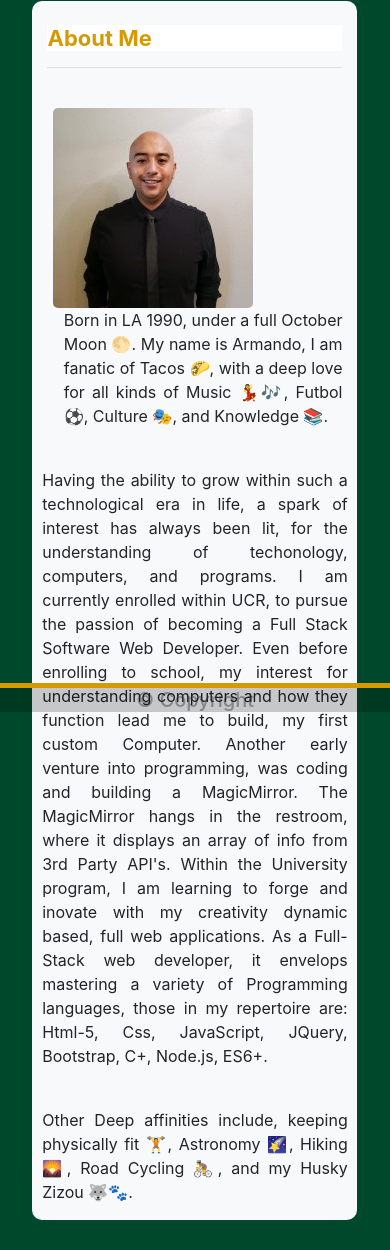
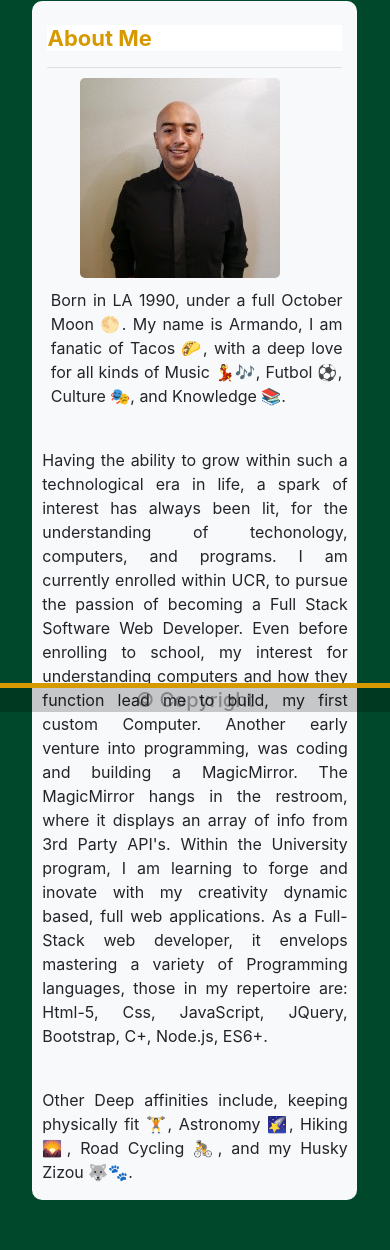
Before and after one commit to CdmMandalorian/Armando-E-Galindo-Portfolio, a plain HTML site: page index.html in a window 390 px wide. Shown: the part 133-1383 px from the top of the page. Before the commit the page ends 1353 px from the top, so only its background shows below. Drawn offline with nearby package versions, Linux system fonts and the light colour scheme.

Commit message:
fixing contact.html, media queries for about page

```diff
--- a/assets/css/style.about.css
+++ b/assets/css/style.about.css
@@ -147,6 +147,9 @@ div.col-sm-12.pt-4 {
     #sidebar {
       margin-top: 40px;
     }
+    div.container{
+      max-width: 650px;
+    }
   }
 
   @media screen and (max-width: 400px) {
@@ -167,6 +170,9 @@ div.col-sm-12.pt-4 {
 
     #sidebar {
       margin-top: 40px;
+    }
+    div.container{
+      max-width: 380px;
     }
   }
 
@@ -191,4 +197,15 @@ div.col-sm-12.pt-4 {
     #sidebar {
       margin-top: 40px;
     }
+    img.img-fluid{
+      margin-left: 11%;
+      margin-top: -30px;
+    }
+    div.col-sm-6{
+      margin-left: 1%;
+      margin-top: 10px;
+    }
+    div.container{
+    max-width: 750px;
+    }
   }
--- a/assets/css/style.contact.css
+++ b/assets/css/style.contact.css
@@ -201,4 +201,7 @@ h5{
     #sidebar {
       margin-top: 40px;
     }
+    .container{
+      margin-left: -17px;
+    }
   }
--- a/index.html
+++ b/index.html
@@ -124,13 +124,7 @@
 
                             </p>
 
-                        </div>
-
-                    </div>
-
-                    <div class="row">
-
-                        <div class="col-sm-12 pt-4">
+                            <br>
 
                             <p>
 
@@ -148,6 +142,23 @@
 
         </div>
 
+        <div class="row taller-row">
+
+            <div class="col-sm-12">
+
+            </div>
+
+        </div>
+
+        <div class="row taller-row">
+
+            <div class="col-sm-12">
+
+            </div>
+
+        </div>
+
+
         <footer>
 
             <div class="copyright">
```
Also changed, not shown: contact.html (+8 -0 lines).
